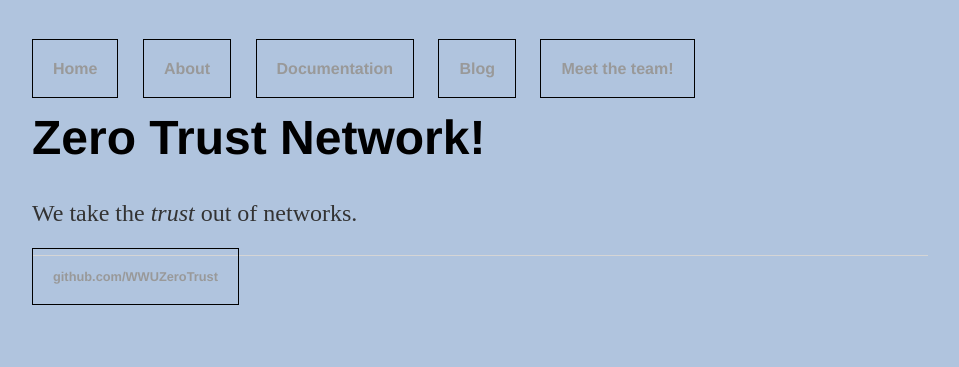
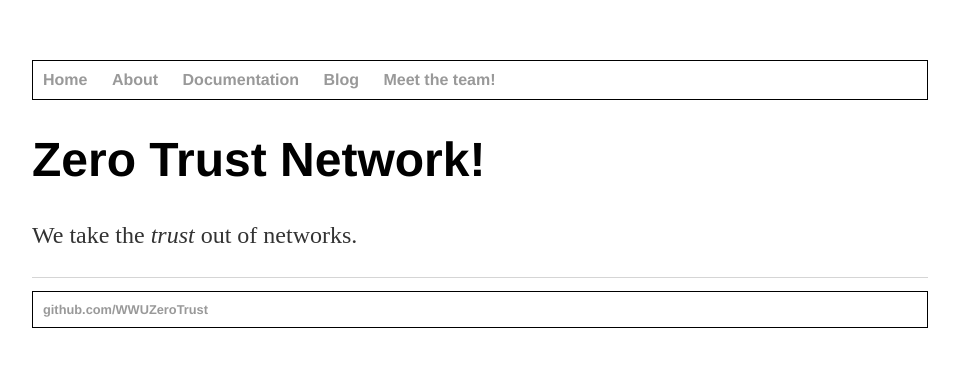
Before and after one commit to WWUZeroTrust/WWUZeroTrust.github.io, a Jekyll site: the page built from index.html, in a window 1280 px wide. Shown: the top 367 px of the page, without its empty margins (160-1119 px from the left). Built offline with Jekyll 4.4.1, drawn with Linux system fonts in a browser that asks for light colours.

Commit message:
Update main.css

```diff
--- a/css/main.css
+++ b/css/main.css
@@ -1,13 +1,13 @@
 body {
-    background-color: lightsteelblue;
     margin: 60px auto;
     width: 70%;
 }
 nav ul, footer ul {
     font-family:'Helvetica', 'Arial', 'Sans-Serif';
-    padding: 0px;
+    padding: 10px;
     list-style: none;
     font-weight: bold;
+    border: 1px solid black;
 }
 nav ul li, footer ul li {
     display: inline;
@@ -16,8 +16,6 @@ nav ul li, footer ul li {
 a {
     text-decoration: none;
     color: #999;
-    border: 1px solid black;
-    padding: 20px;
 }
 a:hover {
     text-decoration: underline;
```
